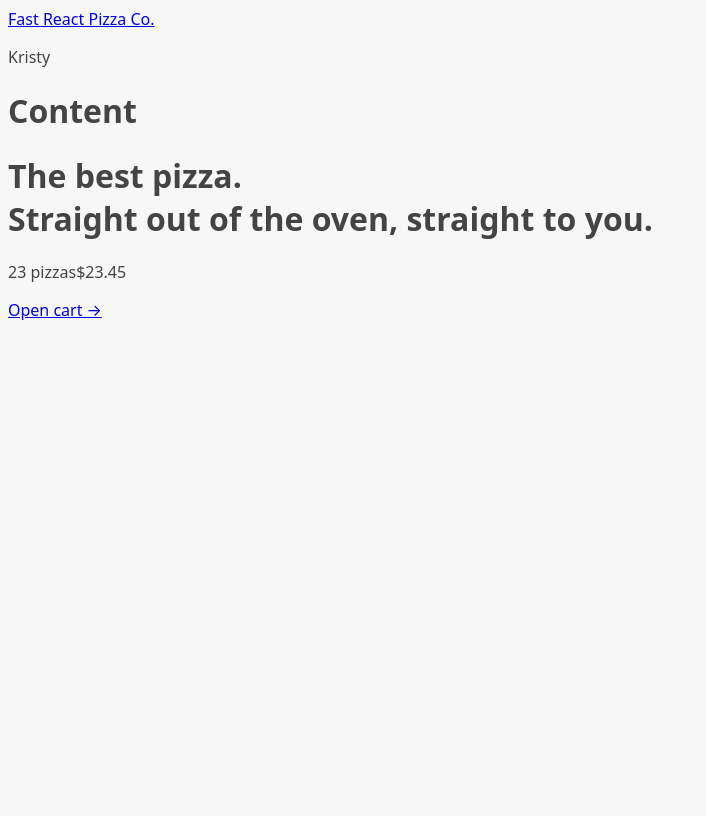
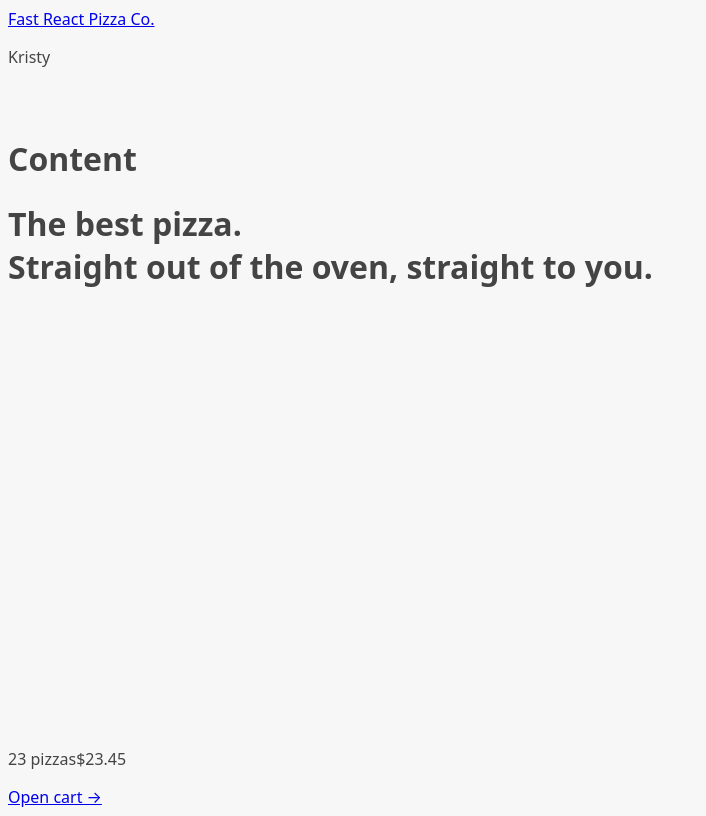
Before and after one commit to m9iv/fast-react-pizza, a React (Vite) app: page / in a window 1280 px wide. Shown: the whole page, without its empty margins (0-706 px from the left). Built offline with nearby package versions, Linux system fonts and the light colour scheme.

Commit message:
Add spinner while data fetching

```diff
--- a/src/features/menu/Menu.jsx
+++ b/src/features/menu/Menu.jsx
@@ -4,8 +4,6 @@
 
 function Menu() {
   const menu = useLoaderData()
-
-  console.log(menu)
 
   return (
     <ul>
--- a/src/ui/AppLayout.jsx
+++ b/src/ui/AppLayout.jsx
@@ -1,10 +1,18 @@
-import { Outlet } from "react-router-dom"
+import { Outlet, useNavigation } from "react-router-dom"
 import Header from "./Header"
 import CartOverview from "../features/cart/CartOverview"
+import Loader from "./Loader"
 
 function AppLayout() {
+  const navigation = useNavigation()
+  const isLoading = navigation.state === "loading"
+
+  console.log(navigation)
+
   return (
-    <div>
+    <div className="layout">
+      {isLoading && <Loader />}
+
       <Header></Header>
 
       <main>
--- /dev/null
+++ b/src/ui/Loader.jsx
@@ -0,0 +1,5 @@
+function Loader() {
+  return <div className="loader"></div>
+}
+
+export default Loader
```
